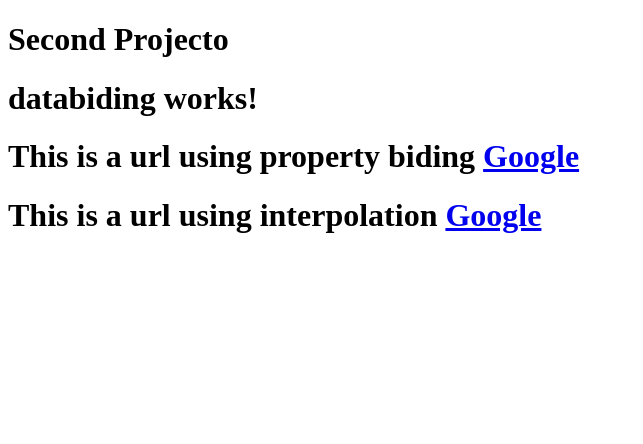
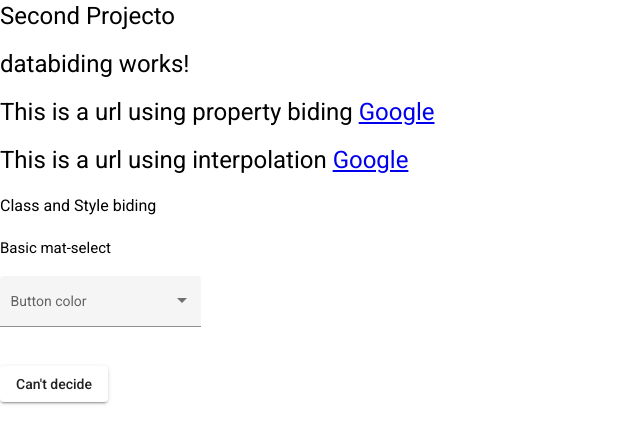
Before and after one commit to DukeOmni/angular-learning-area, an Angular app in the folder second-project/data-biding/: page / in a window 1280 px wide. Shown: the top 444 px of the page, without its empty margins (0-643 px from the left). Built offline with nearby package versions, Linux system fonts and the light colour scheme.

Commit message:
Property biding using a-material

```diff
--- a/second-project/data-biding/angular.json
+++ b/second-project/data-biding/angular.json
@@ -24,6 +24,7 @@
               "src/assets"
             ],
             "styles": [
+              "./node_modules/@angular/material/prebuilt-themes/indigo-pink.css",
               "src/styles.css"
             ],
             "scripts": []
@@ -88,6 +89,7 @@
               "src/assets"
             ],
             "styles": [
+              "./node_modules/@angular/material/prebuilt-themes/indigo-pink.css",
               "src/styles.css"
             ],
             "scripts": []
@@ -119,6 +121,7 @@
           }
         }
       }
-    }},
+    }
+  },
   "defaultProject": "data-biding"
 }
--- a/second-project/data-biding/package.json
+++ b/second-project/data-biding/package.json
@@ -12,10 +12,12 @@
   "private": true,
   "dependencies": {
     "@angular/animations": "~9.0.7",
+    "@angular/cdk": "^9.2.4",
     "@angular/common": "~9.0.7",
     "@angular/compiler": "~9.0.7",
     "@angular/core": "~9.0.7",
     "@angular/forms": "~9.0.7",
+    "@angular/material": "^9.2.4",
     "@angular/platform-browser": "~9.0.7",
     "@angular/platform-browser-dynamic": "~9.0.7",
     "@angular/router": "~9.0.7",
--- a/second-project/data-biding/src/app/app.component.html
+++ b/second-project/data-biding/src/app/app.component.html
@@ -2,3 +2,4 @@
   Second Projecto
 </h1>
 <app-databiding></app-databiding>
+<app-stylebiding></app-stylebiding>
--- /dev/null
+++ b/second-project/data-biding/src/app/stylebiding/stylebiding.component.html
@@ -0,0 +1,18 @@
+<article>
+    <h3>
+        Class and Style biding
+    </h3>
+
+    <h4>Basic mat-select</h4>
+    <mat-form-field appearance="fill">
+      <mat-label>Button color</mat-label>
+      <mat-select [(value)]="color">
+        <mat-option value="primary">Primary</mat-option>
+        <mat-option value="warn">Warn</mat-option>
+      </mat-select>
+    </mat-form-field>
+
+    <br>
+    <br>
+    <button mat-raised-button [color]="color">Can't decide</button>
+</article>
--- /dev/null
+++ b/second-project/data-biding/src/app/stylebiding/stylebiding.component.ts
@@ -0,0 +1,16 @@
+import { Component, OnInit } from '@angular/core';
+
+@Component({
+  selector: 'app-stylebiding',
+  templateUrl: './stylebiding.component.html',
+  styleUrls: ['./stylebiding.component.css']
+})
+export class StylebidingComponent implements OnInit {
+
+  color:String;
+  constructor() {  }
+
+  ngOnInit(): void {
+  }
+
+}
--- a/second-project/data-biding/src/index.html
+++ b/second-project/data-biding/src/index.html
@@ -6,8 +6,10 @@
   <base href="/">
   <meta name="viewport" content="width=device-width, initial-scale=1">
   <link rel="icon" type="image/x-icon" href="favicon.ico">
+  <link href="https://fonts.googleapis.com/css?family=Roboto:300,400,500&display=swap" rel="stylesheet">
+  <link href="https://fonts.googleapis.com/icon?family=Material+Icons" rel="stylesheet">
 </head>
-<body>
+<body class="mat-typography">
   <app-root></app-root>
 </body>
 </html>
--- a/second-project/data-biding/src/styles.css
+++ b/second-project/data-biding/src/styles.css
@@ -1 +1,4 @@
 /* You can add global styles to this file, and also import other style files */
+
+html, body { height: 100%; }
+body { margin: 0; font-family: Roboto, "Helvetica Neue", sans-serif; }
```
Also changed, not shown: second-project/data-biding/src/app/app.module.ts (+12 -3 lines), second-project/data-biding/src/app/stylebiding/stylebiding.component.css (added), 2 other files (tests, documents, lock files or other folders).
